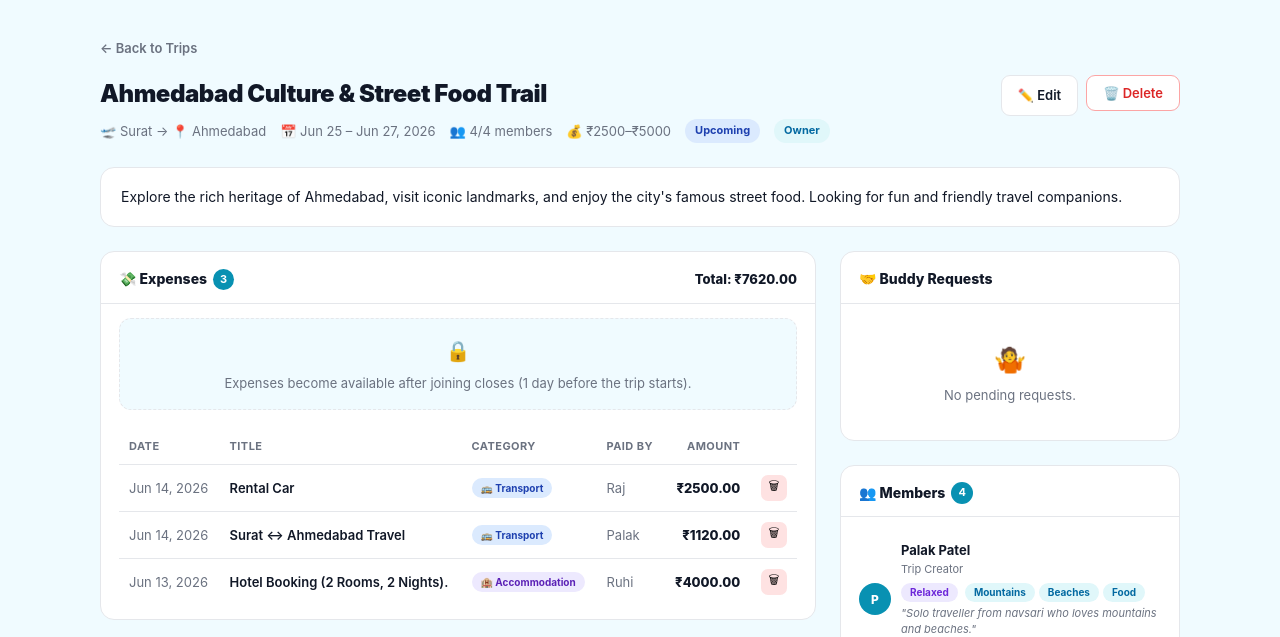
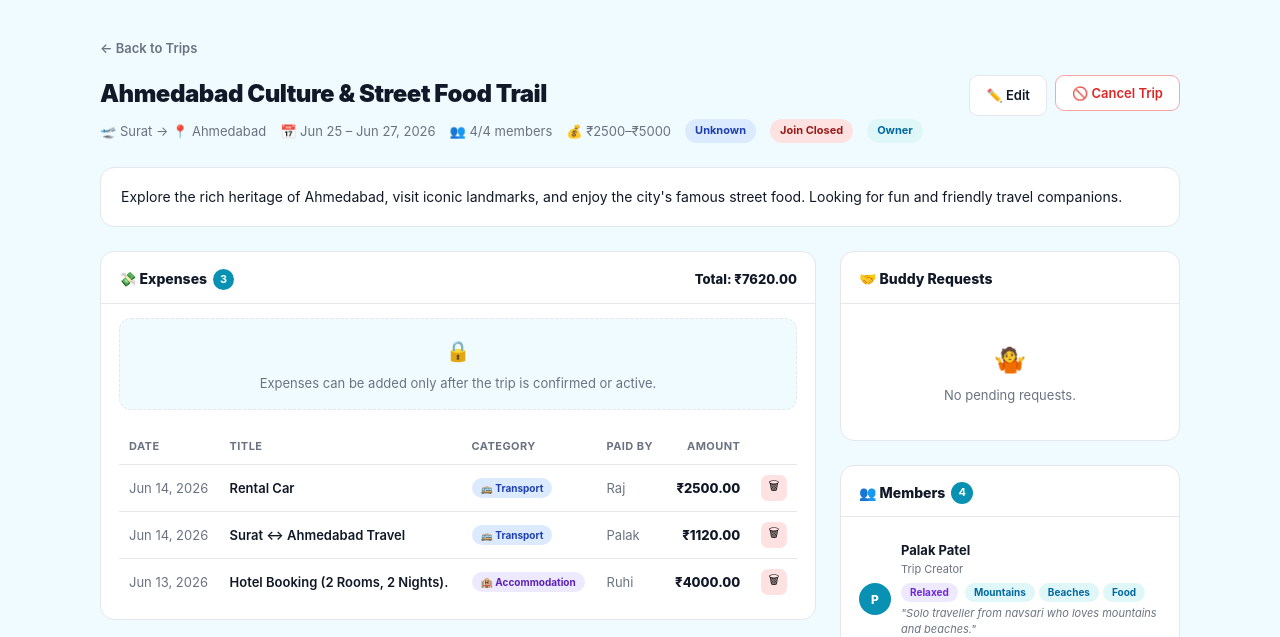
Before and after one commit to palakptl04/travelbuddy, a Flask app: page /trips/1 in a window 1280 px wide. Shown: the part 64-701 px from the top of the page. Run offline with Flask 3, Linux system fonts and the light colour scheme; a user stored in the database is signed in.

Commit message:
imp_20the_1

```diff
--- a/app/api/routes.py
+++ b/app/api/routes.py
@@ -36,6 +36,7 @@ def _trip_to_dict(trip):
         'status':          trip.status,
         'computed_status': trip.computed_status,   # date-based: upcoming/ongoing/completed
         'joining_closed':  trip.joining_closed,
+        'status_label':    trip.status_label,
         'is_public':       trip.is_public,
         'budget_min':      trip.budget_min,
         'budget_max':      trip.budget_max,
--- a/app/templates/trips/detail.html
+++ b/app/templates/trips/detail.html
@@ -260,14 +260,18 @@
           <span>📅 {{ trip.start_date.strftime('%b %d') }} – {{ trip.end_date.strftime('%b %d, %Y') }}</span>
           <span>👥 {{ trip.member_count() }}/{{ trip.max_members }} members</span>
           <span>💰 ₹{{ "%.0f"|format(trip.budget_min) }}–₹{{ "%.0f"|format(trip.budget_max) }}</span>
-          {% if trip.computed_status == 'ongoing' %}
-            <span class="badge badge-active">Ongoing</span>
-          {% elif trip.computed_status == 'completed' %}
-            <span class="badge badge-completed">Completed</span>
+          {% if trip.is_cancelled() %}
+            <span class="badge badge-join-closed">{{ trip.status_label }}</span>
+          {% elif trip.is_active() %}
+            <span class="badge badge-active">{{ trip.status_label }}</span>
+          {% elif trip.is_completed() %}
+            <span class="badge badge-completed">{{ trip.status_label }}</span>
+          {% elif trip.is_open() %}
+            <span class="badge badge-open">{{ trip.status_label }}</span>
           {% else %}
-            <span class="badge badge-upcoming">Upcoming</span>
+            <span class="badge badge-upcoming">{{ trip.status_label }}</span>
           {% endif %}
-          {% if trip.joining_closed %}
+          {% if trip.joining_closed and not trip.is_cancelled() %}
             <span class="badge badge-join-closed">Join Closed</span>
           {% endif %}
           {% if is_owner %}<span class="badge badge-owner">Owner</span>{% endif %}
@@ -276,12 +280,24 @@
       <div class="header-actions">
         {% if is_owner %}
           <a href="{{ url_for('trips.edit', trip_id=trip.id) }}" class="btn-secondary">✏️ Edit</a>
-          <form method="POST" action="{{ url_for('trips.delete', trip_id=trip.id) }}"
-                onsubmit="return confirm('Delete this trip? This cannot be undone.');">
+          {% if trip.can_cancel() %}
+          <form method="POST" action="{{ url_for('trips.cancel', trip_id=trip.id) }}"
+                onsubmit="return confirm('Cancel this trip? This cannot be undone.');">
             <input type="hidden" name="csrf_token" value="{{ csrf_token() }}">
-            <button type="submit" class="btn-danger">🗑️ Delete</button>
+            <button type="submit" class="btn-danger">🚫 Cancel Trip</button>
           </form>
+          {% endif %}
         {% elif is_member %}
+          {% if trip.is_awaiting_confirmation() and membership.status == 'accepted' %}
+            {% if not membership.is_confirmed %}
+            <form method="POST" action="{{ url_for('trips.confirm_participation', trip_id=trip.id) }}">
+              <input type="hidden" name="csrf_token" value="{{ csrf_token() }}">
+              <button type="submit" class="btn-primary">✅ Confirm Participation</button>
+            </form>
+            {% else %}
+              <button class="btn-secondary" disabled>Participation Confirmed</button>
+            {% endif %}
+          {% endif %}
           {# Accepted member: show Leave Trip only while joining is open #}
           {% if not trip.joining_closed %}
           <form method="POST" action="{{ url_for('trips.leave', trip_id=trip.id) }}"
@@ -295,13 +311,13 @@
             <button class="btn-secondary" disabled>Request Pending</button>
           {% elif membership and membership.status == 'declined' %}
             <button class="btn-secondary" disabled>Request Declined</button>
-          {% elif trip.joining_closed %}
-            <button class="btn-secondary" disabled>Join Closed</button>
-          {% elif not trip.is_full() %}
+          {% elif trip.is_open() and not trip.is_full() %}
             <form method="POST" action="{{ url_for('trips.send_request', trip_id=trip.id) }}">
               <input type="hidden" name="csrf_token" value="{{ csrf_token() }}">
               <button type="submit" class="btn-primary">🤝 Send Buddy Request</button>
             </form>
+          {% elif trip.is_cancelled() %}
+            <button class="btn-secondary" disabled>Cancelled</button>
           {% else %}
             <button class="btn-secondary" disabled>Join Closed</button>
           {% endif %}
@@ -337,8 +353,8 @@
           <div class="panel-body">
 
             {% if expense_form %}
-            {%- if trip.joining_closed %}
-            {# ── Add Expense Form (only available after joining closes) ── #}
+            {%- if trip.can_add_expense() %}
+            {# ── Add Expense Form (only available once the trip is confirmed or active) ── #}
             <form method="POST" action="{{ url_for('expenses.add', trip_id=trip.id) }}" class="expense-form-card" novalidate>
               {{ expense_form.hidden_tag() }}
               {# Hidden paid_by_id — always current user, set server-side #}
@@ -366,10 +382,10 @@
               </div>
             </form>
             {%- else %}
-            {# Joining still open — expenses not available yet #}
+            {# Trip not ready for expenses yet #}
             <div style="background:var(--bg);border:1.5px dashed var(--border);border-radius:12px;padding:16px 18px;margin-bottom:20px;text-align:center;">
               <span style="font-size:20px;">🔒</span>
-              <p style="font-size:13px;color:var(--text-muted);margin:6px 0 0;">Expenses become available after joining closes (1 day before the trip starts).</p>
+              <p style="font-size:13px;color:var(--text-muted);margin:6px 0 0;">Expenses can be added only after the trip is confirmed or active.</p>
             </div>
             {%- endif %}
             {% endif %}
--- a/app/trips/forms.py
+++ b/app/trips/forms.py
@@ -1,6 +1,7 @@
 from flask_wtf import FlaskForm
 from wtforms import StringField, TextAreaField, DateField, FloatField, IntegerField, SubmitField, SelectField
 from wtforms.validators import DataRequired, Length, NumberRange, ValidationError
+from datetime import date, timedelta
 from app.cities import CITY_CHOICES
 
 
@@ -36,6 +37,10 @@ class TripForm(FlaskForm):
         if self.departure_city.data and field.data == self.departure_city.data:
             raise ValidationError('Destination must differ from departure city.')
 
+    def validate_start_date(self, field):
+        if field.data and field.data < date.today() + timedelta(days=2):
+            raise ValidationError('Start date must be at least 2 days from today.')
+
     def validate_end_date(self, field):
         if self.start_date.data and field.data and field.data < self.start_date.data:
             raise ValidationError('End date must be on or after the start date.')
--- a/app/trips/routes.py
+++ b/app/trips/routes.py
@@ -1,7 +1,7 @@
 from flask import render_template, redirect, url_for, flash, request
 from flask_login import login_required, current_user
 from sqlalchemy import or_
-from datetime import date
+from datetime import date, datetime, timezone
 
 from app.trips import trips
 from app.trips.forms import TripForm
@@ -34,8 +34,11 @@ def index():
     else:
         my_trip_ids_set = set()
 
-    # Browse: open public trips
-    query = Trip.query.filter(Trip.is_public == True)  # noqa: E712
+    # Browse: open public trips that are still accepting buddy requests.
+    query = Trip.query.filter(
+        Trip.is_public == True,   # noqa: E712
+        Trip.status == 'OPEN'
+    )
     if my_trip_ids_set:
         query = query.filter(~Trip.id.in_(my_trip_ids_set))
 
@@ -86,7 +89,7 @@ def create():
             budget_min=form.budget_min.data,
             budget_max=form.budget_max.data,
             max_members=form.max_members.data,
-            status='upcoming',
+            status='OPEN',
             is_public=True
         )
         db.session.add(trip)
@@ -105,6 +108,17 @@ def detail(trip_id):
         return redirect(url_for('auth.login', next=request.url))
 
     trip = db.get_or_404(Trip, trip_id)
+
+    status_changed = False
+    if trip.maybe_start_confirmation_if_needed():
+        status_changed = True
+    if trip.is_awaiting_confirmation() and trip.confirmation_window_expired():
+        trip.finalize_confirmed_members()
+        status_changed = True
+    if trip.refresh_status():
+        status_changed = True
+    if status_changed:
+        db.session.commit()
 
     is_owner = trip.owner_id == current_user.id
     membership = TripMember.query.filter_by(trip_id=trip.id, user_id=current_user.id).first()
@@ -169,17 +183,21 @@ def edit(trip_id):
     return render_template('trips/edit.html', form=form, trip=trip)
 
 
-@trips.route('/trips/<int:trip_id>/delete', methods=['POST'])
+@trips.route('/trips/<int:trip_id>/cancel', methods=['POST'])
 @login_required
-def delete(trip_id):
+def cancel(trip_id):
     trip = db.get_or_404(Trip, trip_id)
     if trip.owner_id != current_user.id:
-        flash('Not authorised to delete this trip.', 'error')
+        flash('Not authorised to cancel this trip.', 'error')
         return redirect(url_for('trips.detail', trip_id=trip.id))
 
-    db.session.delete(trip)
+    if not trip.can_cancel():
+        flash('This trip cannot be cancelled at this time.', 'error')
+        return redirect(url_for('trips.detail', trip_id=trip.id))
+
+    trip.cancel()
     db.session.commit()
-    flash('Trip deleted.', 'success')
+    flash('Trip cancelled.', 'success')
     return redirect(url_for('trips.index'))
 
 
@@ -191,8 +209,8 @@ def send_request(trip_id):
         flash("You can't send a buddy request to your own trip.", 'error')
         return redirect(url_for('trips.detail', trip_id=trip.id))
 
-    if trip.joining_closed:
-        flash('Joining is closed for this trip (closes 1 day before it starts).', 'error')
+    if not trip.can_join():
+        flash('Joining is closed for this trip.', 'error')
         return redirect(url_for('trips.detail', trip_id=trip.id))
 
     if trip.is_full():
@@ -221,7 +239,7 @@ def accept_request(trip_id, member_id):
         flash('Not authorised.', 'error')
         return redirect(url_for('trips.detail', trip_id=trip_id))
 
-    if trip.joining_closed:
+    if not trip.can_join():
         flash('Joining is closed for this trip. No new members can be accepted.', 'error')
         return redirect(url_for('trips.detail', trip_id=trip_id))
 
@@ -230,6 +248,8 @@ def accept_request(trip_id, member_id):
         return redirect(url_for('trips.detail', trip_id=trip_id))
 
     member.status = 'accepted'
+    if trip.maybe_start_confirmation_if_needed():
+        db.session.add(trip)
     db.session.commit()
     flash(f'{member.user.name} has been added to {trip.title}.', 'success')
     return redirect(url_for('trips.detail', trip_id=trip_id))
@@ -251,13 +271,39 @@ def decline_request(trip_id, member_id):
     return redirect(url_for('trips.detail', trip_id=trip_id))
 
 
+@trips.route('/trips/<int:trip_id>/confirm', methods=['POST'])
+@login_required
+def confirm_participation(trip_id):
+    trip = db.get_or_404(Trip, trip_id)
+    membership = TripMember.query.filter_by(
+        trip_id=trip.id, user_id=current_user.id, status='accepted'
+    ).first()
+
+    if not membership:
+        flash('Only accepted trip members can confirm participation.', 'error')
+        return redirect(url_for('trips.detail', trip_id=trip.id))
+
+    if not trip.is_awaiting_confirmation():
+        flash('This trip is not awaiting confirmation.', 'error')
+        return redirect(url_for('trips.detail', trip_id=trip.id))
+
+    if membership.is_confirmed:
+        flash('You have already confirmed your participation.', 'info')
+        return redirect(url_for('trips.detail', trip_id=trip.id))
+
+    trip.confirm_member(membership)
+    db.session.commit()
+    flash('Your participation is confirmed.', 'success')
+    return redirect(url_for('trips.detail', trip_id=trip.id))
+
+
 @trips.route('/trips/<int:trip_id>/leave', methods=['POST'])
 @login_required
 def leave(trip_id):
     trip = db.get_or_404(Trip, trip_id)
 
     if trip.owner_id == current_user.id:
-        flash('Trip owner cannot leave. Delete the trip instead.', 'error')
+        flash('Trip owner cannot leave. Cancel the trip instead.', 'error')
         return redirect(url_for('trips.detail', trip_id=trip_id))
 
     membership = TripMember.query.filter_by(
@@ -267,11 +313,9 @@ def leave(trip_id):
         flash('You are not an accepted member of this trip.', 'error')
         return redirect(url_for('trips.detail', trip_id=trip_id))
 
-    # Block leaving once joining has closed — the trip roster is locked.
-    if trip.joining_closed:
+    if not trip.can_leave():
         flash(
-            'You cannot leave this trip once joining has closed '
-            '(1 day before the trip starts).',
+            'You cannot leave this trip once joining has closed.',
             'error'
         )
         return redirect(url_for('trips.detail', trip_id=trip_id))
--- a/seed.py
+++ b/seed.py
@@ -48,7 +48,7 @@ with app.app_context():
         destination='Ahmedabad → Dwarka → Somnath',
         start_date=today - timedelta(days=2),
         end_date=today + timedelta(days=3),
-        status='active',
+        status='ACTIVE',
         is_public=True,
         description='Covering the Saurashtra coast — temples, beaches, and local food.'
     )
@@ -58,7 +58,7 @@ with app.app_context():
         destination='Manali, Himachal Pradesh',
         start_date=today + timedelta(days=30),
         end_date=today + timedelta(days=37),
-        status='upcoming',
+        status='OPEN',
         is_public=True,
         description='High altitude trek and cafe hopping in the hills.'
     )
@@ -68,7 +68,7 @@ with app.app_context():
         destination='North Goa',
         start_date=today + timedelta(days=10),
         end_date=today + timedelta(days=13),
-        status='upcoming',
+        status='OPEN',
         is_public=True,
         description='Quick beach escape — sunsets, seafood, and chill vibes.'
     )
```
Also changed, not shown: app/expenses/routes.py (+3 -5 lines), app/models.py (+175 -21 lines), app/templates/dashboard/index.html (+12 -2 lines), app/templates/trips/index.html (+9 -5 lines), tests/conftest.py (+4 -4 lines), tests/test_trips.py (+13 -10 lines), instance/travelbuddy.db.
